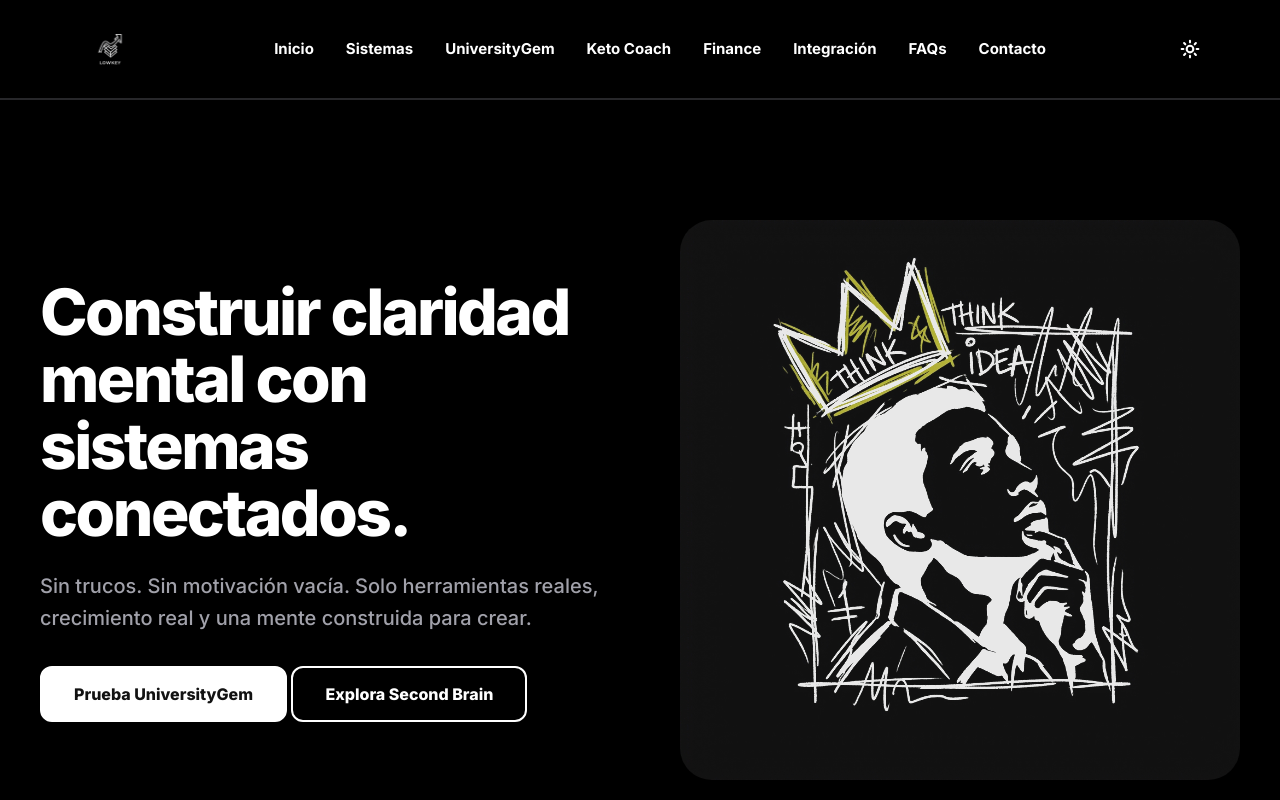
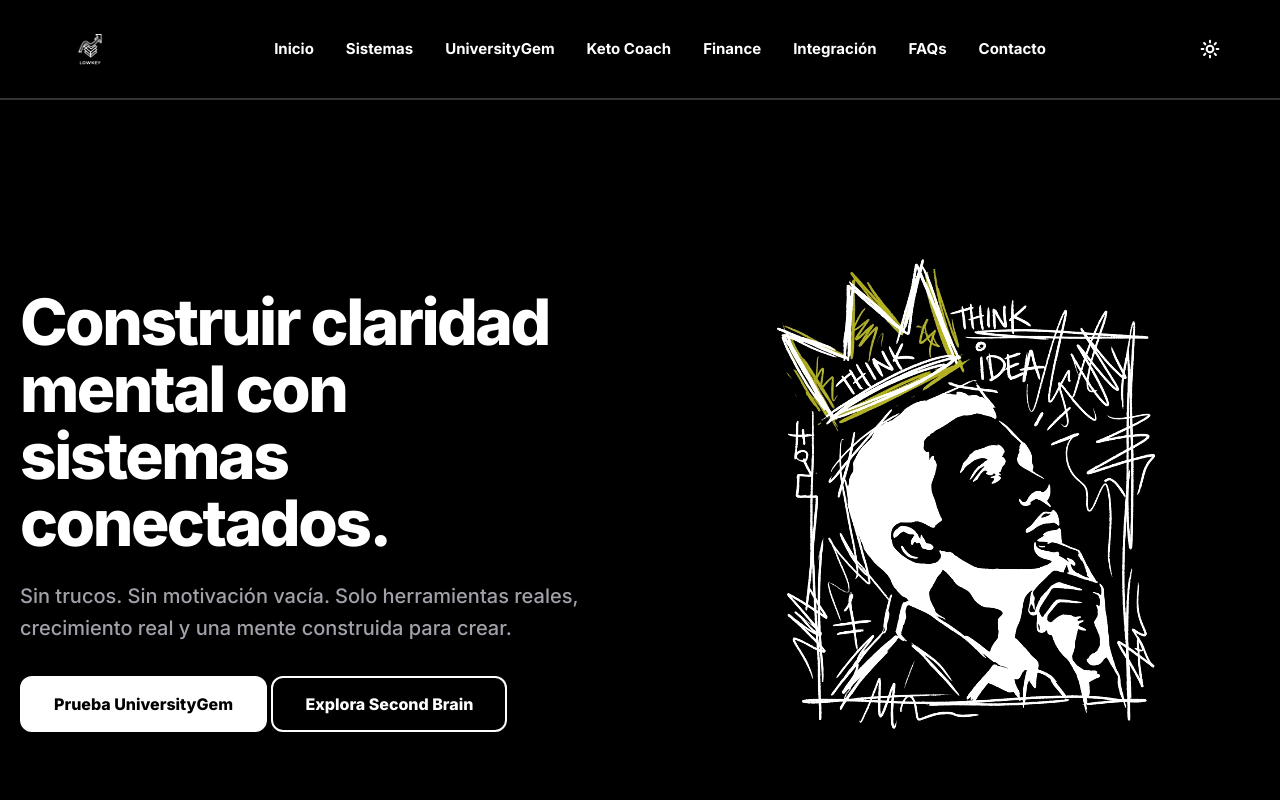
Before and after one commit to RafaIS11/Lowkey-2.0, a plain HTML site: page index.html in a window 1280 px wide. Both pictures are taken after a click on the button "Cambiar tema". Shown: the top 800 px of the page. Drawn offline with Linux system fonts and the light colour scheme.

Commit message:
Hard fix for dark mode black background and image visibility

```diff
--- a/style.css
+++ b/style.css
@@ -1,16 +1,16 @@
 :root {
     /* Base Color Palette */
     --bg-color: #FFFFFF;
-    --surface-color: #FAFAF9;
+    --surface-color: #F9F9F9;
     --text-primary: #000000;
     --text-secondary: #4B5563;
     --border-color: #000000;
     --accent-color: #6366F1;
     --finance-black: #000000;
-    --header-bg: rgba(255, 255, 255, 0.95);
+    --header-bg: rgba(255, 255, 255, 0.96);
 
     /* Layout Tokens */
-    --container-width: 1200px;
+    --container-width: 1240px;
     --container-padding: 40px;
     --section-gap: 120px;
 
@@ -20,12 +20,13 @@
 }
 
 [data-theme="dark"] {
-    --bg-color: #000000;
-    --surface-color: #111111;
-    --text-primary: #FFFFFF;
-    --text-secondary: #A1A1AA;
-    --border-color: #27272A;
-    --header-bg: rgba(0, 0, 0, 0.9);
+    --bg-color: #000000 !important;
+    --surface-color: #000000 !important;
+    --text-primary: #FFFFFF !important;
+    --text-secondary: #A1A1AA !important;
+    --border-color: #333333 !important;
+    --header-bg: rgba(0, 0, 0, 0.95);
+    color-scheme: dark;
 }
 
 /* Base Styles */
@@ -43,7 +44,6 @@ body {
     line-height: 1.6;
     overflow-x: hidden;
     width: 100%;
-    transition: background-color 0.3s ease, color 0.3s ease;
 }
 
 .container {
@@ -61,7 +61,7 @@ header {
     width: 100%;
     height: 100px;
     background-color: var(--header-bg);
-    backdrop-filter: blur(12px);
+    backdrop-filter: blur(16px);
     border-bottom: 2px solid var(--border-color);
     z-index: 1000;
     display: flex;
@@ -79,8 +79,12 @@ nav {
 .logo img {
     height: 60px;
     width: auto;
-    transition: height 0.3s ease;
     mix-blend-mode: normal !important;
+    transition: filter 0.3s;
+}
+
+[data-theme="dark"] .logo img {
+    filter: invert(1) brightness(10);
 }
 
 .nav-links {
@@ -288,7 +292,8 @@ nav {
 
 [data-theme="dark"] .hero-visual,
 [data-theme="dark"] .feature-visual {
-    background-color: var(--surface-color);
+    background-color: #000000 !important;
+    box-shadow: none;
 }
 
 .hero-visual:hover,
@@ -301,6 +306,17 @@ img {
     height: auto;
     display: block;
     mix-blend-mode: multiply;
+}
+
+/* Dark Mode Image Filter */
+[data-theme="dark"] img {
+    mix-blend-mode: screen !important;
+    filter: invert(1) contrast(1.1) brightness(1.1) !important;
+}
+
+[data-theme="dark"] .brand-logo-img {
+    filter: none !important;
+    mix-blend-mode: normal !important;
 }
 
 /* Integration Special */
@@ -317,6 +333,12 @@ img {
     background: #fff;
     box-shadow: 0 40px 80px rgba(0, 0, 0, 0.1);
     width: 100%;
+}
+
+[data-theme="dark"] .integration-visual {
+    background: #000;
+    box-shadow: none;
+    border: 1px solid #333;
 }
 
 .integration-p {
@@ -503,13 +525,13 @@ img {
 
 [data-theme="dark"] .btn-primary {
     background: #FFFFFF;
-    color: #121212;
+    color: #000000;
     border-color: #FFFFFF;
 }
 
 [data-theme="dark"] .btn-secondary {
+    color: #FFFFFF;
     border-color: #FFFFFF;
-    color: #FFFFFF;
 }
 
 /* Animation Base */
@@ -674,24 +696,6 @@ img {
     }
 }
 
-/* Dark Mode Image Filter */
-[data-theme="dark"] img {
-    mix-blend-mode: screen;
-    filter: invert(1) brightness(1.2);
-    opacity: 0.9;
-}
-
-[data-theme="dark"] .brand-logo-img {
-    filter: none;
-    mix-blend-mode: normal;
-    opacity: 1;
-}
-
-[data-theme="dark"] .logo img {
-    filter: invert(1);
-    mix-blend-mode: normal !important;
-}
-
 /* Finance Badge Style (INLINE BELOW TEXT) */
 .badge-upcoming-inline {
     display: inline-block;
```
